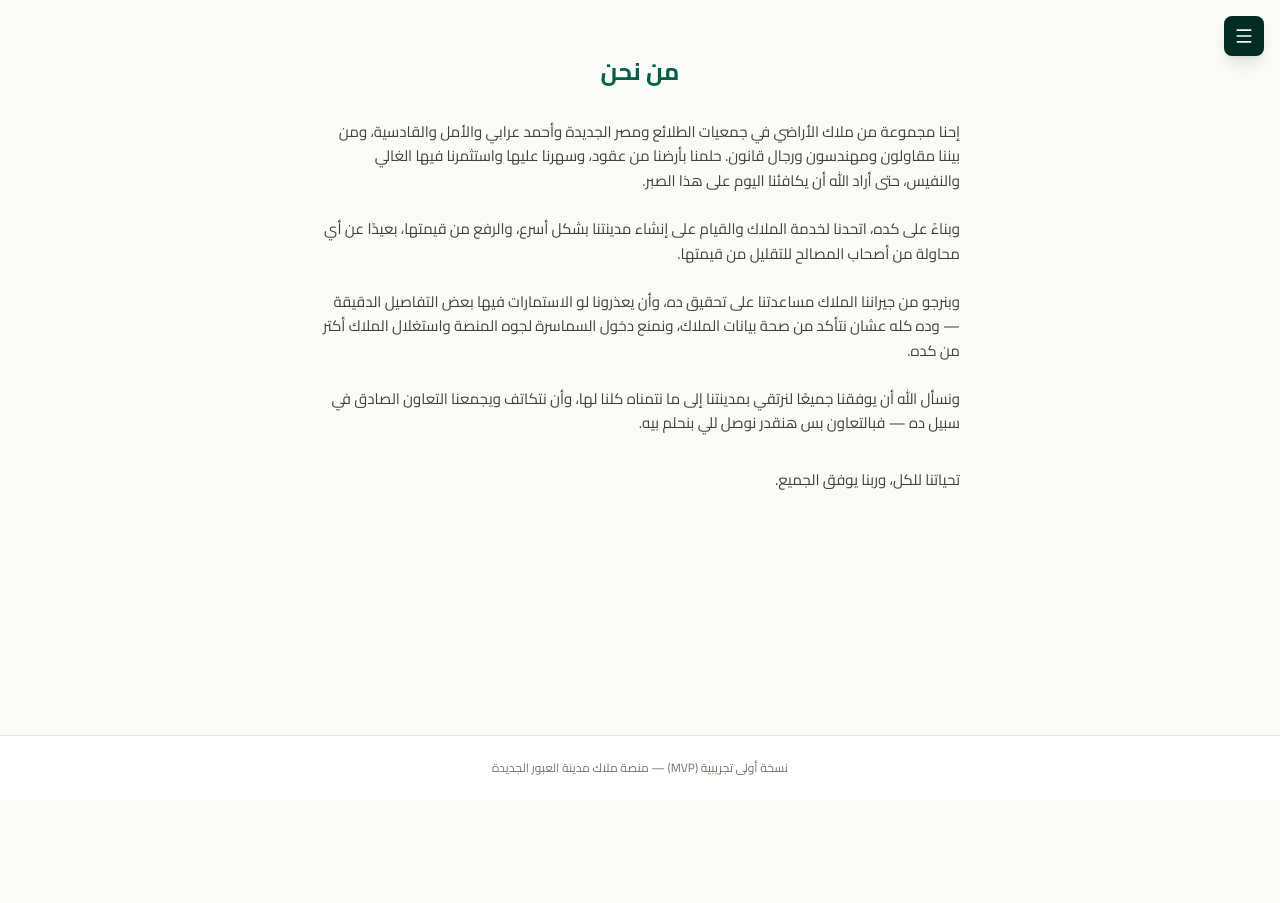
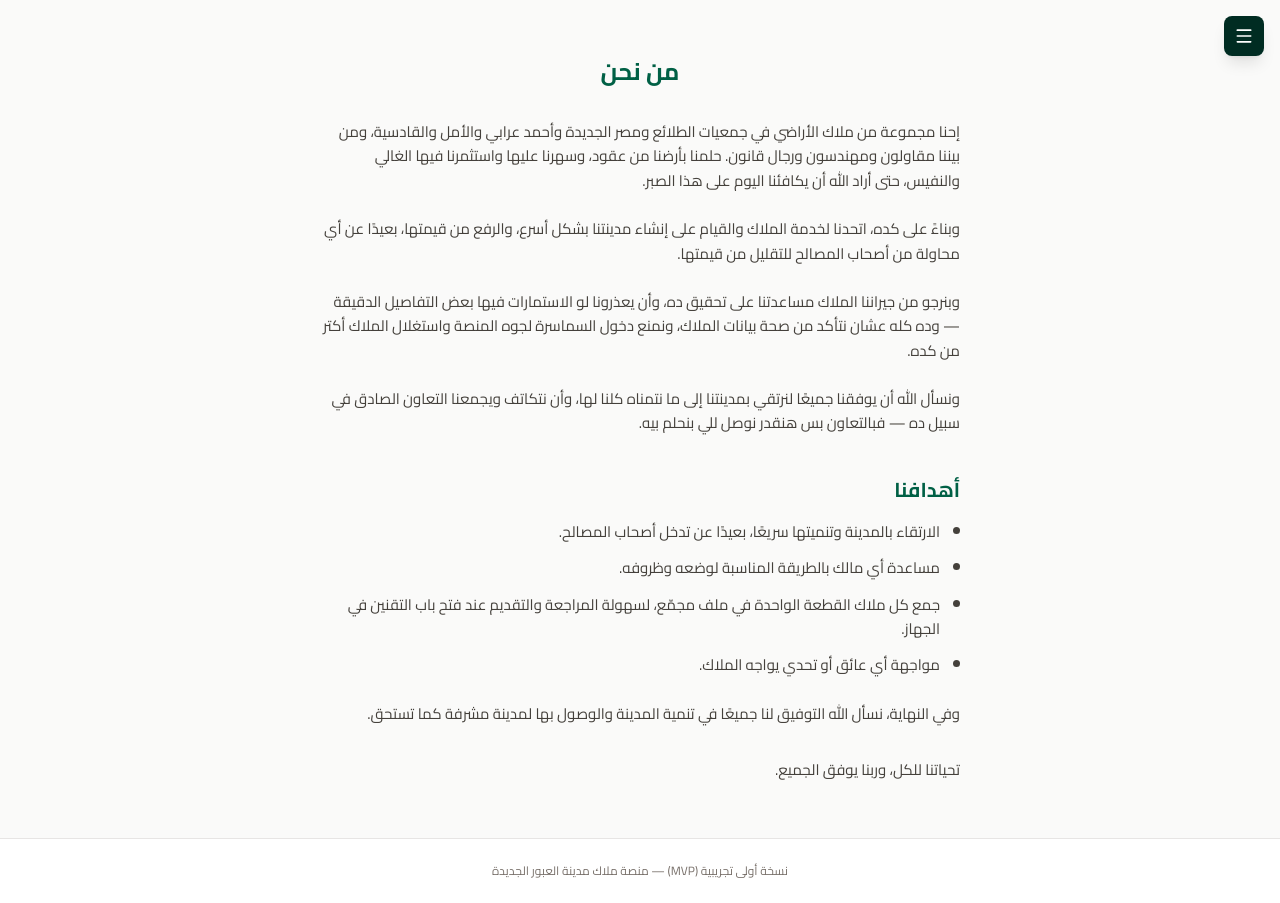
Before and after one commit to omarkhaled1910/obour, a Next.js app: page /about in a window 1280 px wide. Before the commit the page ends 800 px from the top, so only its background shows below. Built offline with nearby package versions, Linux system fonts and the light colour scheme; no server answers.

Commit message:
Add "أهدافنا" goals section to the About page

```diff
--- a/src/app/(frontend)/about/page.tsx
+++ b/src/app/(frontend)/about/page.tsx
@@ -26,6 +26,24 @@ export default function AboutPage() {
           التعاون الصادق في سبيل ده — فبالتعاون بس هنقدر نوصل للي بنحلم بيه.
         </p>
 
+        <div className="pt-4">
+          <h2 className="text-xl font-bold text-emerald-800 mb-4">أهدافنا</h2>
+          <ul className="space-y-3 list-disc pr-5">
+            <li>الارتقاء بالمدينة وتنميتها سريعًا، بعيدًا عن تدخل أصحاب المصالح.</li>
+            <li>مساعدة أي مالك بالطريقة المناسبة لوضعه وظروفه.</li>
+            <li>
+              جمع كل ملاك القطعة الواحدة في ملف مجمّع، لسهولة المراجعة والتقديم عند فتح باب
+              التقنين في الجهاز.
+            </li>
+            <li>مواجهة أي عائق أو تحدي يواجه الملاك.</li>
+          </ul>
+        </div>
+
+        <p>
+          وفي النهاية، نسأل الله التوفيق لنا جميعًا في تنمية المدينة والوصول بها لمدينة مشرفة كما
+          تستحق.
+        </p>
+
         <p className="pt-2">تحياتنا للكل، وربنا يوفق الجميع.</p>
       </div>
     </div>
```
